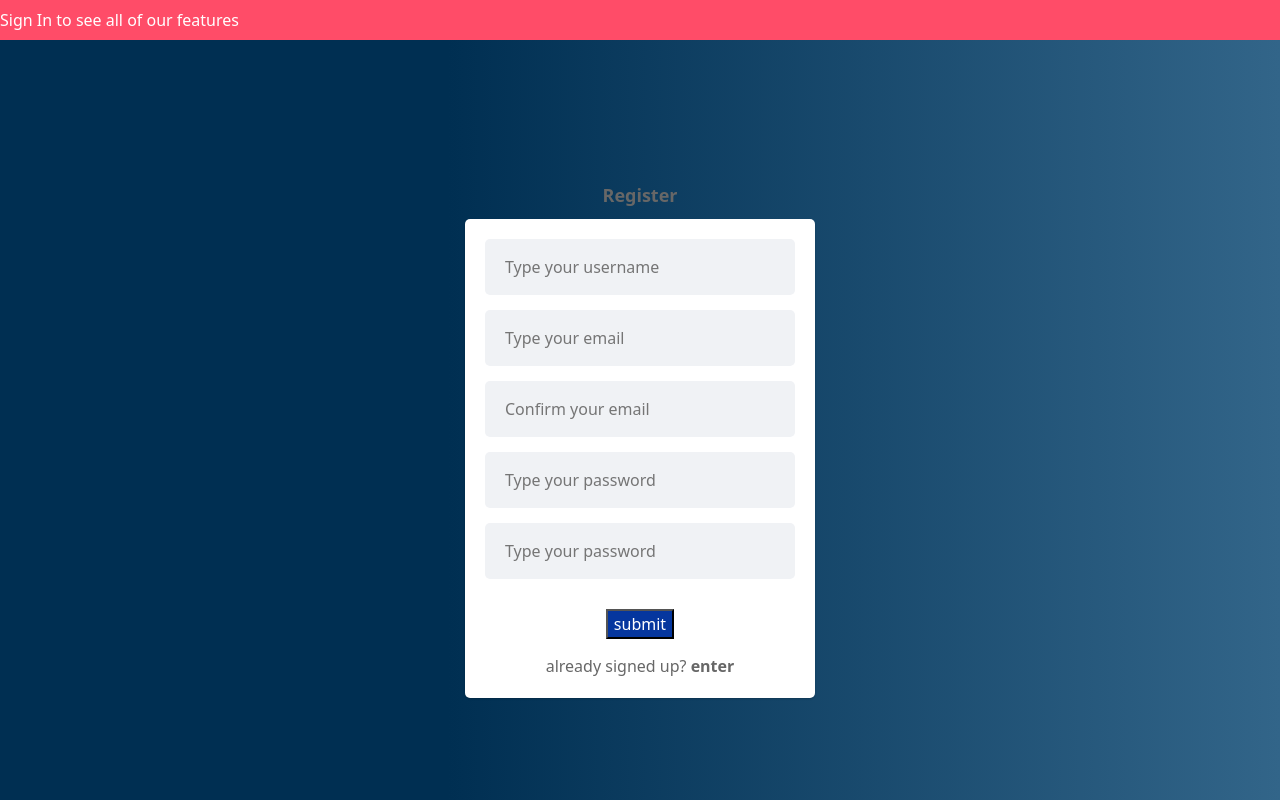
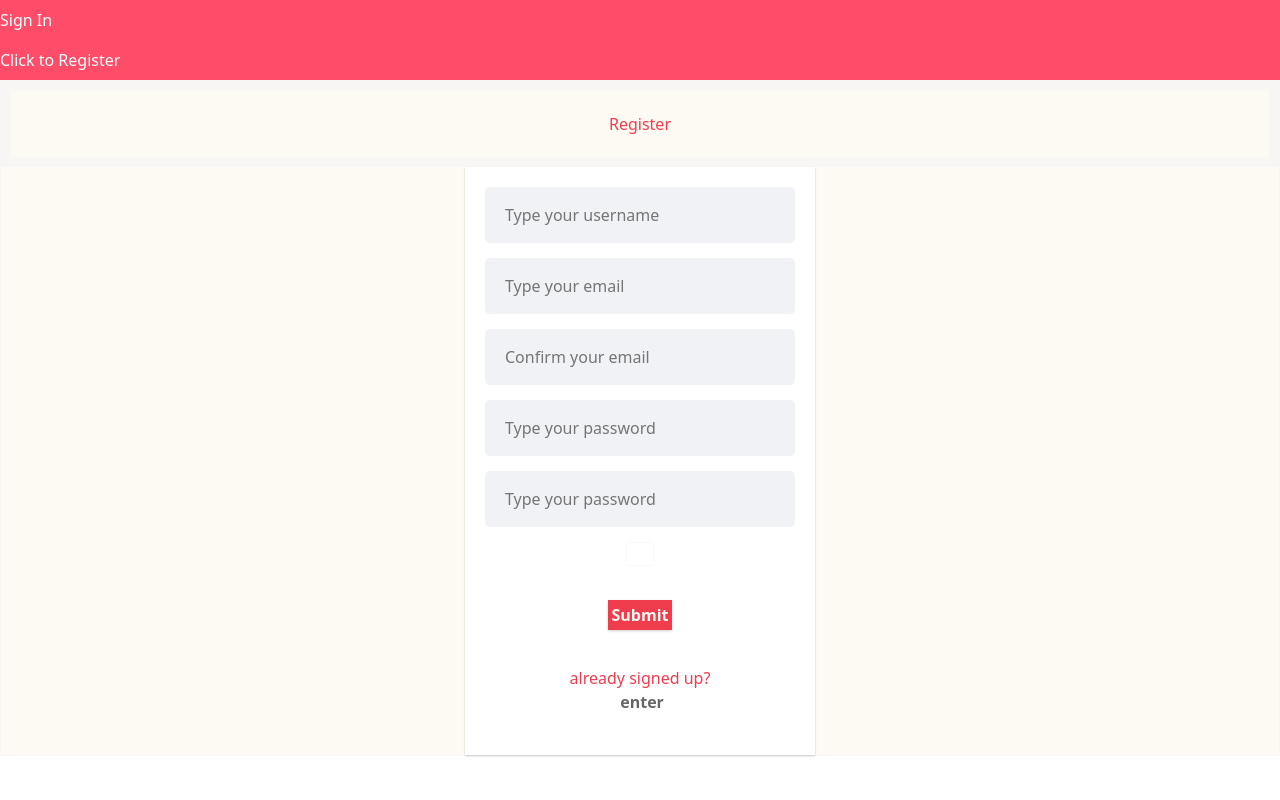
Before and after one commit to GiuliaCasteluci/pawsitivity, a React (Create React App) app in the folder packages/client/: page /register in a window 1280 px wide. Shown: the top 800 px of the page. Built offline with nearby package versions, Linux system fonts and the light colour scheme.

Commit message:
changed the style on register

```diff
--- a/packages/client/src/components/pages/Emergency/EmergencyPage.js
+++ b/packages/client/src/components/pages/Emergency/EmergencyPage.js
@@ -1,6 +1,6 @@
 import React, { useState, useEffect } from "react";
 import { useLocation } from "react-router-dom";
-import { Link, useParams } from "react-router-dom";
+import { Link } from "react-router-dom";
 import deleteImg from "../../../images/delete.png";
 import { Card, Button, } from "react-bootstrap";
 import "bootstrap/dist/css/bootstrap.min.css";
--- a/packages/client/src/components/pages/Header/index.jsx
+++ b/packages/client/src/components/pages/Header/index.jsx
@@ -20,7 +20,13 @@ function Header() {
       <HeaderContainer>
         <Navbar>
           <Nav.Link as={Link} to="/login">
-            Sign In to see all of our features
+            Sign In
+          </Nav.Link>
+        </Navbar>
+
+        <Navbar>
+          <Nav.Link as={Link} to="/register">
+            Click to Register
           </Nav.Link>
         </Navbar>
       </HeaderContainer>
--- a/packages/client/src/components/pages/PetForm/petForm.js
+++ b/packages/client/src/components/pages/PetForm/petForm.js
@@ -10,6 +10,8 @@ const PetFormContainer = styled.div`
   align-items: center;
   justify-content: center;
   height: 100vh;
+  background: #fdf9f3;
+
   /* Add this to center the labels */
   .formLabels {
     display: flex;
--- a/packages/client/src/components/pages/Register/index.js
+++ b/packages/client/src/components/pages/Register/index.js
@@ -2,17 +2,20 @@ import React, { useState } from "react";
 import Input from "../../../components/Input";
 import { Link, useNavigate } from "react-router-dom";
 import styled from "styled-components";
-import {useAuth} from "../../../hooks/useAuth";
-import axios from 'axios'
+import { useAuth } from "../../../hooks/useAuth";
+import axios from "axios";
 import { API_URL } from "../../../constants";
 
 const Container = styled.div`
+  box-sizing: border-box;
+  background: #fdf9f3;
   display: flex;
   align-items: center;
   justify-content: center;
   flex-direction: column;
-  gap: 10px;
-  height: 100vh;
+  text-align: center;
+  color: #f03d4e;
+  border: 1px solid rgba(245, 245, 245, 0.7);
 `;
 
 const Content = styled.div`
@@ -21,28 +24,37 @@ const Content = styled.div`
   align-items: center;
   justify-content: center;
   flex-direction: column;
-  width: 100%;
   box-shadow: 0 1px 2px #0003;
   background-color: white;
   max-width: 350px;
   padding: 20px;
-  border-radius: 5px;
+  height: 100%;
+  width: 100%;
 `;
 
 const Label = styled.label`
-  font-size: 18px;
-  font-weight: 600;
-  color: #676767;
+  width: 100%;
+  padding: 1.3rem;
+  display: flex;
+  flex-direction: column;
+  border: 10px solid rgba(245, 245, 245, 0.7);
 `;
 
 const LabelSignin = styled.label`
-  font-size: 16px;
-  color: #676767;
+  width: 100%;
+  padding: 1.3rem;
+  display: flex;
+  flex-direction: column;
 `;
 
 const LabelError = styled.label`
-  font-size: 14px;
-  color: red;
+  max-width: 100%;
+  padding: 11px 13px;
+  color: #f03d4e;
+  margin-bottom: 0.9rem;
+  border-radius: 4px;
+  outline: 0;
+  border: 1px solid rgba(245, 245, 245, 0.7);
 `;
 
 const Strong = styled.strong`
@@ -52,73 +64,86 @@ const Strong = styled.strong`
     color: #676767;
   }
 `;
+
 const Button = styled.button`
+  max-width: 100%;
+  padding: 1% 1%;
+  color: rgb(253, 249, 243);
+  font-weight: 600;
+  background: #f03d4e;
+  border: none;
+  outline: 0;
+  cursor: pointer;
+  margin-top: 0.3rem;
+  box-shadow: 0 1px 3px rgba(0, 0, 0, 0.1), 0 1px 2px rgba(0, 0, 0, 0.1);
+  transition: all 0.3s ease-out;
+  :hover {
+    background: rgb(200, 50, 70);
+  }
 `;
 
 const initialState = {
-  username: '',
-  password: '',
-  passwordConfirmation: '',
-  email: '',
+  username: "",
+  password: "",
+  passwordConfirmation: "",
+  email: "",
   isSubmitting: false,
   errorMessage: null,
-}
+};
 const Register = () => {
-  const [data, setData] = useState(initialState)
+  const [data, setData] = useState(initialState);
   const [error, setError] = useState("");
   const navigate = useNavigate();
   const auth = useAuth();
 
   const handleInputChange = (event) => {
-    console.log(data)
-    console.log(event.target.name)
+    console.log(data);
+    console.log(event.target.name);
     setData({
       ...data,
       [event.target.name]: event.target.value,
-    })
-  }
+    });
+  };
 
   const handleSubmit = async (event) => {
-    event.preventDefault()
-    event.stopPropagation()
+    event.preventDefault();
+    event.stopPropagation();
     setData({
       ...data,
       isSubmitting: true,
       errorMessage: null,
-    })
+    });
 
     try {
       if (data.password !== data.passwordConfirmation) {
         setData({
           ...data,
           isSubmitting: false,
-          errorMessage: 'Password and Password Confirmation must be the same.',
-        })
+          errorMessage: "Password and Password Confirmation must be the same.",
+        });
       } else {
-        axios.post(`${API_URL}/api/auth/signup`,
-          {
+        axios
+          .post(`${API_URL}/api/auth/signup`, {
             username: data.username,
             password: data.password,
-            email: data.email
-          }
-        )
+            email: data.email,
+          })
           .then(function (response) {
             console.log(response);
           })
           .catch(function (error) {
             console.log(error);
           });
-        navigate('/')
+        navigate("/");
       }
     } catch (error) {
       setData({
         ...data,
         isSubmitting: false,
         errorMessage: error ? error.message || error.statusText : null,
-      })
+      });
     }
-
-  }
+  };
 
   return (
     <Container>
@@ -134,7 +159,6 @@ const Register = () => {
           type="email"
           name="email"
           placeholder="Type your email"
-
           onChange={handleInputChange}
         />
         <Input
@@ -150,16 +174,18 @@ const Register = () => {
           onChange={handleInputChange}
         />
         <Input
-          type='password'
-          name='passwordConfirmation'
+          type="password"
+          name="passwordConfirmation"
           required
           placeholder="Type your password"
-          id='inputPasswordConfirmationRegister'
+          id="inputPasswordConfirmationRegister"
           onChange={handleInputChange}
         />
-
         <LabelError>{error}</LabelError>
-        <Button Text="register" onClick={handleSubmit}> submit </Button>
+        <Button Text="register" onClick={handleSubmit}>
+          {" "}
+          Submit{" "}
+        </Button>
         <LabelSignin>
           already signed up?
           <Strong>
```
